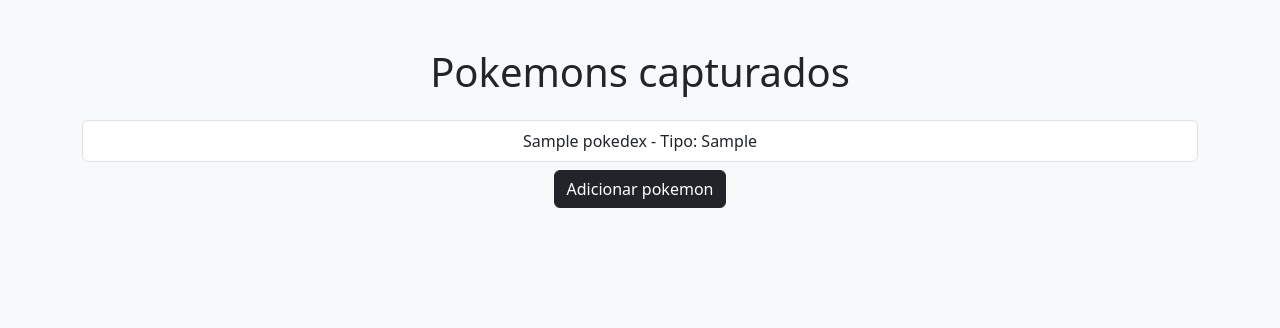
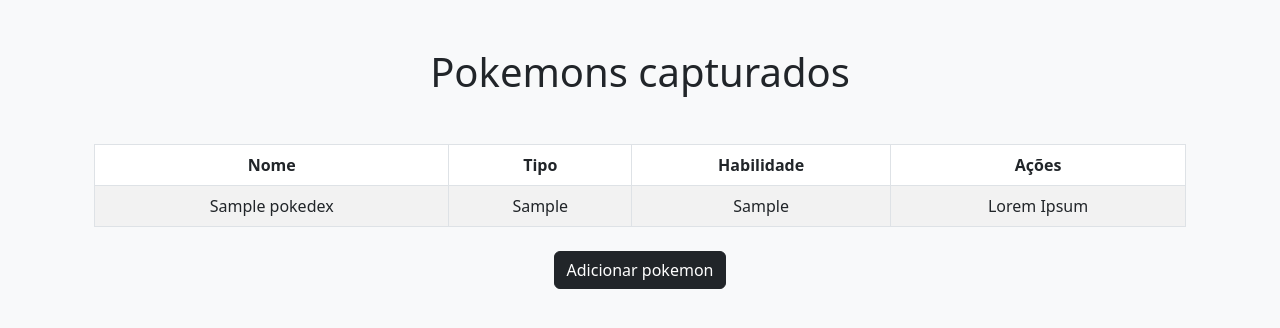
Before and after one commit to NatanaelABarbosa/Pokedex-Flask, a Flask app: page / in a window 1280 px wide. Shown: the top 328 px of the page. Run offline with Flask 3, Linux system fonts and the light colour scheme; tables that the repository leaves empty hold one stand-in row (values such as "Sample post").

Commit message:
Completo -> adicionar pokemon (sem status)

```diff
--- a/Templates/pokedex.html
+++ b/Templates/pokedex.html
@@ -1,10 +1,27 @@
 {% extends "template.html" %}
 {% block content %}
-    <ul class="list-group mt-3">
-        {% for pokemon in pokemons %}
-            <li class="list-group-item">{{ pokemon.nome }} - Tipo: {{ pokemon.tipo }}</li>
-        {% endfor %}
-    </ul>
+    <div class="container mt-5">
+        <table class="table table-striped table-bordered">
+            <thead class="thead-dark">
+                <tr>
+                    <th scope="col">Nome</th>
+                    <th scope="col">Tipo</th>
+                    <th scope="col">Habilidade</th>
+                    <th scope="col">Ações</th>
+                </tr>
+            </thead>
+            <tbody>
+                {% for pokemon in pokemons %}
+                    <tr>
+                        <td>{{ pokemon.nome }}</td>
+                        <td>{{ pokemon.tipo }}</td>
+                        <td>{{ pokemon.abilidade }}</td>
+                        <td>Lorem Ipsum</td>
+                    </tr>
+                {% endfor %}
+            </tbody>
+        </table>
+    </div>
 
     <a class="btn btn-dark mt-2" href="{{ url_for('create') }}">Adicionar pokemon</a>
 {% endblock %}
--- a/repository/pokedex_repository.py
+++ b/repository/pokedex_repository.py
@@ -15,6 +15,8 @@ class PokedexRepository:
         try:
             pokemon = Pokedex(nome=data['nome'], tipo=data['tipo'], abilidade=data['abilidade'])
 
+            print(pokemon)
+
             db.session.add(pokemon)
             db.session.commit()
             return True
--- a/routes/web.py
+++ b/routes/web.py
@@ -12,22 +12,21 @@ def index():
 def create():
     form = PokedexForm()
 
-    data = {
-        'nome': form.nome.data,
-        'tipo': form.tipo.data,
-        'abilidade': form.abilidade.data
-    }
-
-    status = {}
-
-    PokedexRepository.create(data, status)
-
     return render_template('add.html', titulo="Adicionar Pokemon", form=form)
 
 @app.route('/add', methods=['POST'])
 def store():
     form = PokedexForm(request.form)
 
+    data = {
+        'nome': form.nome.data,
+        'tipo': form.tipo.data,
+        'abilidade': form.abilidade.data
+    }
+    status = {}
+
+    PokedexRepository.create(data, status)
+
     if not form.validate_on_submit():
         flash('Erro ao enviar formulário, tente denovo.')
         return redirect(url_for('create'))
```
